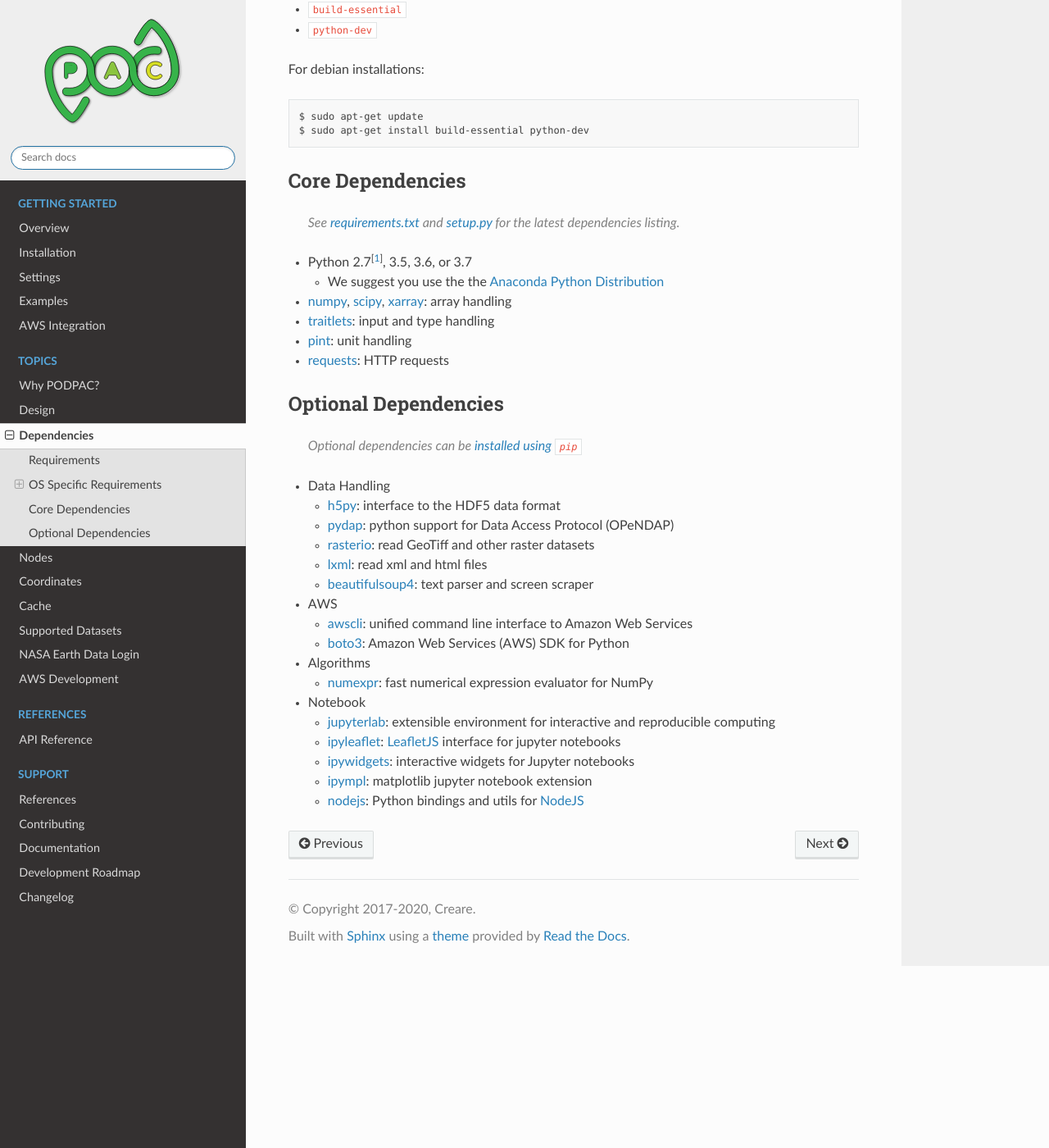
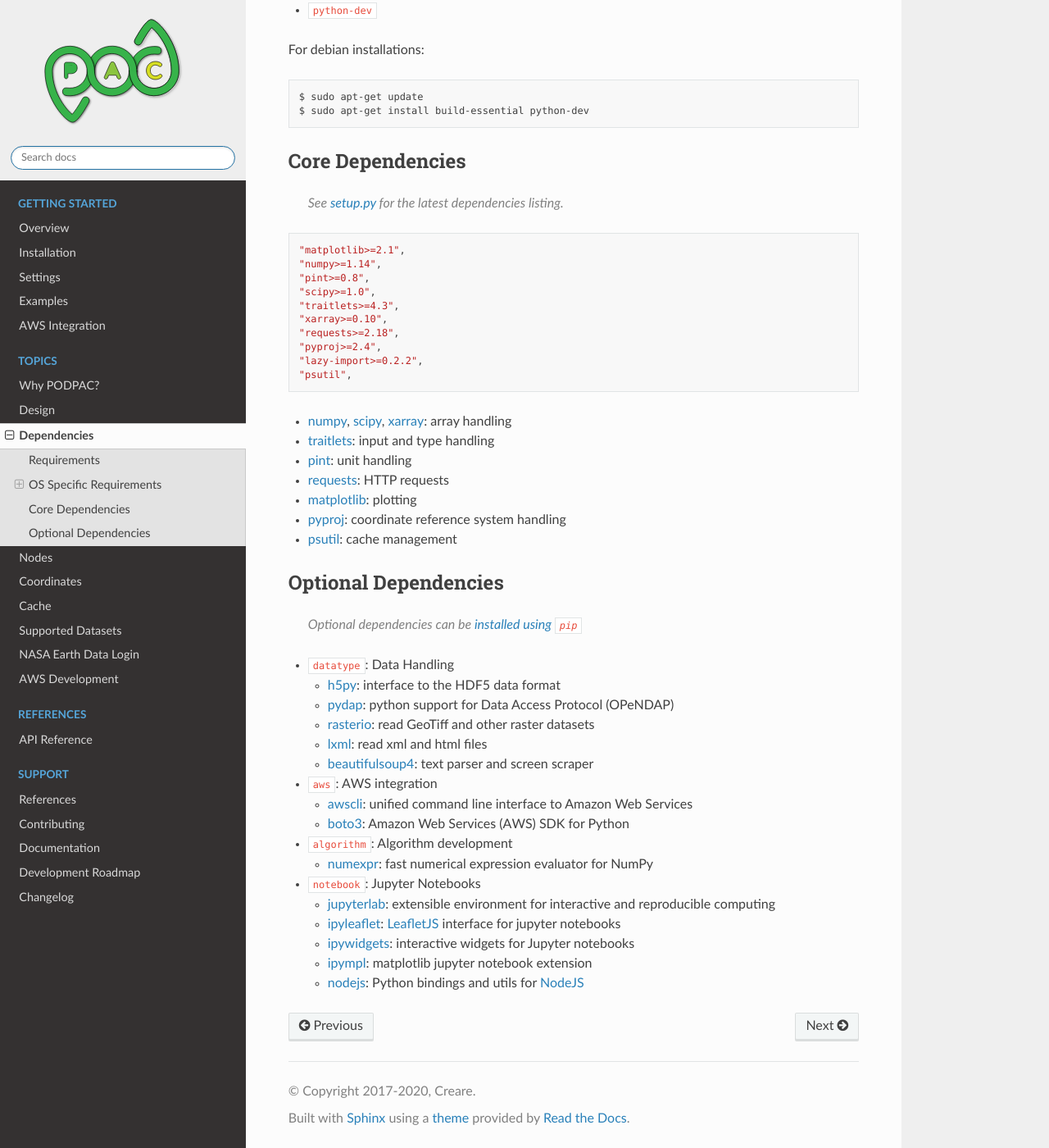
Before and after one commit to creare-com/podpac, a Sphinx documentation site: the page built from doc/source/dependencies.md, in a window 1280 px wide and 1400 px high, scrolled down 712 px. Shown: the whole window at 82% size. Built offline with Sphinx 7.4.7 and the Read the Docs theme 2.0.0, drawn with Linux system fonts in a browser that asks for light colours; pages that are not in the unit, such as notebooks, are missing from menus; some of the changed text lies outside the part shown.

Commit message:
DOC: continue to revise docs

```diff
--- a/doc/source/dependencies.md
+++ b/doc/source/dependencies.md
@@ -4,8 +4,7 @@ This document provides an overview of the dependencies leveraged by PODPAC.
 
 ## Requirements
 
-- Python (3.6 or later)
-    - We suggest you use the the [Anaconda Python Distribution](https://www.anaconda.com/)
+- [Python](https://www.python.org/) (3.6 or later) &mdash; [Anaconda Python Distribution](https://www.anaconda.com/distribution/#download-section) recommended
 
 ## OS Specific Requirements
 
@@ -33,31 +32,44 @@ $ sudo apt-get install build-essential python-dev
 
 ## Core Dependencies
 
-> See [requirements.txt](https://github.com/creare-com/podpac/blob/develop/requirements.txt) and [setup.py](https://github.com/creare-com/podpac/blob/develop/setup.py) for the latest dependencies listing.
+> See [setup.py](https://github.com/creare-com/podpac/blob/master/setup.py) for the latest dependencies listing.
 
-- Python 2.7<sup id="1">\[[1](#f1)\]</sup>, 3.5, 3.6, or 3.7
-    - We suggest you use the the [Anaconda Python Distribution](https://www.anaconda.com/)
+    "matplotlib>=2.1",
+    "numpy>=1.14",
+    "pint>=0.8",
+    "scipy>=1.0",
+    "traitlets>=4.3",
+    "xarray>=0.10",
+    "requests>=2.18",
+    "pyproj>=2.4",
+    "lazy-import>=0.2.2",
+    "psutil",
+
 - [numpy](http://www.numpy.org/), [scipy](https://www.scipy.org/), [xarray](http://xarray.pydata.org/en/stable/): array handling
 - [traitlets](https://github.com/ipython/traitlets): input and type handling
 - [pint](https://pint.readthedocs.io/en/latest/): unit handling
 - [requests](http://docs.python-requests.org/en/master/): HTTP requests
+- [matplotlib](https://matplotlib.org/): plotting
+- [pyproj](http://pyproj4.github.io/pyproj/stable/): coordinate reference system handling
+- [psutil](https://psutil.readthedocs.io/en/latest/): cache management
+
 
 ## Optional Dependencies
 
-> Optional dependencies can be [installed using `pip`](insatllation.html#installing-via-pip)
+> Optional dependencies can be [installed using `pip`](install.html#install-with-pip)
 
-- Data Handling
+- `datatype`: Data Handling
     - [h5py](https://www.h5py.org/): interface to the HDF5 data format
     - [pydap](http://www.pydap.org/en/latest/): python support for Data Access Protocol (OPeNDAP)
     - [rasterio](https://github.com/mapbox/rasterio): read GeoTiff and other raster datasets
     - [lxml](https://github.com/lxml/lxml): read xml and html files
     - [beautifulsoup4](https://www.crummy.com/software/BeautifulSoup/): text parser and screen scraper
-- AWS
+- `aws`: AWS integration
     - [awscli](https://github.com/aws/aws-cli): unified command line interface to Amazon Web Services
     - [boto3](https://boto3.amazonaws.com/v1/documentation/api/latest/index.html): Amazon Web Services (AWS) SDK for Python
-- Algorithms
+- `algorithm`: Algorithm development
     - [numexpr](https://github.com/pydata/numexpr): fast numerical expression evaluator for NumPy
-- Notebook
+- `notebook`: Jupyter Notebooks
     - [jupyterlab](https://github.com/jupyterlab/jupyterlab): extensible environment for interactive and reproducible computing
     - [ipyleaflet](https://github.com/jupyter-widgets/ipyleaflet): [LeafletJS](https://leafletjs.com/) interface for jupyter notebooks
     - [ipywidgets](https://ipywidgets.readthedocs.io/en/stable/): interactive widgets for Jupyter notebooks
```
Also changed, not shown: doc/source/install.md (+1 -2 lines), doc/source/settings.md (+1 -1 lines).
